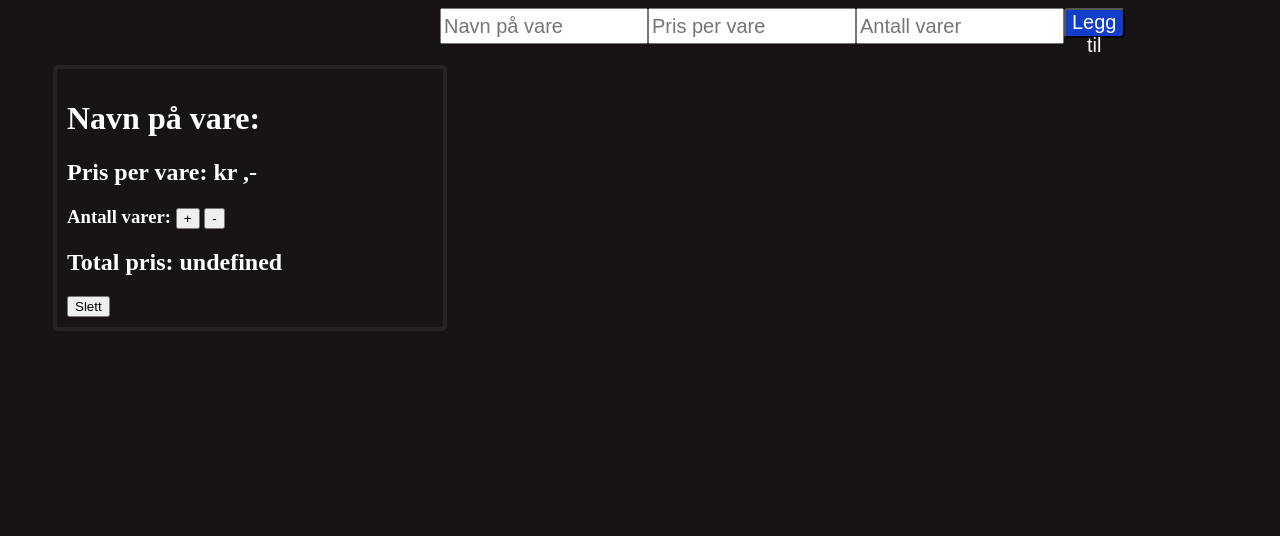
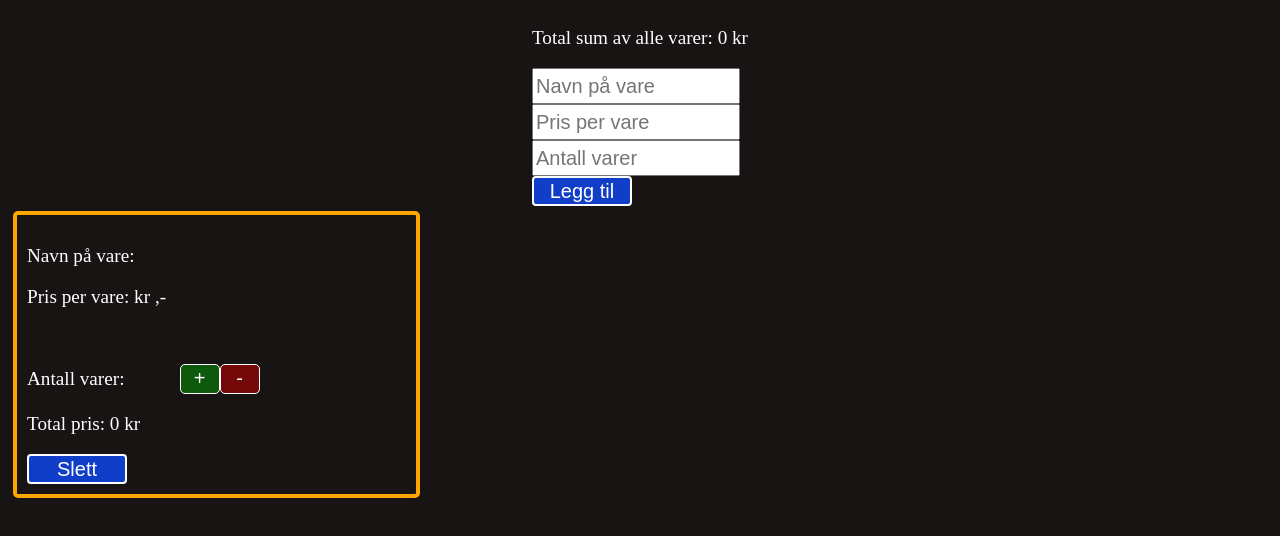
Before and after one commit to hernok/arbeidskrav-javascript, a plain HTML site: page index.html in a window 1280 px wide. Both pictures are taken after a click on the button "Legg til". Drawn offline with Linux system fonts and the light colour scheme.

Commit message:
final commit

```diff
--- a/index.html
+++ b/index.html
@@ -1,38 +1,43 @@
 <!DOCTYPE html>
 <html lang="en">
   <head>
+    <title></title>
     <meta charset="UTF-8" />
     <meta http-equiv="X-UA-Compatible" content="IE=edge" />
     <meta name="viewport" content="width=device-width, initial-scale=1.0" />
     <link rel="stylesheet" href="style.css" />
-    <title></title>
   </head>
   <body onload="loadPage()">
-    <div id="vare-container">
+    <div id="input-container">
+      <div class="total-sum-wrapper">
+        <p id="total-sum-all-products">Total sum av alle varer: 0 kr</p>
+        <form>
           <input
-        class="input-field"
             type="text"
-        id="vare-input"
+            id="input-product-name"
             placeholder="Navn på vare"
           />
           <input
-        class="input-field"
             type="number"
-        id="price-input"
+            id="input-price"
+            min="1"
+            value=""
             placeholder="Pris per vare"
-        onsubmit="return priceError()"
+            oninput="this.value = filterInput(this.value)"
           />
           <input
-        class="input-field"
             type="number"
-        id="amount-input"
+            id="input-amount"
+            min="1"
+            value=""
             placeholder="Antall varer"
-        onsubmit="amountError()"
+            oninput="this.value = filterInput(this.value)"
           />
-
-      <button class="addbtn" onclick="addVare()">Legg til</button>
+        </form>
+        <button onclick="addProduct()">Legg til</button>
       </div>
-    <ul id="vare-list"></ul>
-    <script src="/index.js"></script>
+    </div>
+    <div id="product-list"></div>
+    <script src="index.js"></script>
   </body>
 </html>
--- a/index.js
+++ b/index.js
@@ -1,154 +1,142 @@
-/*function loadPage() {
+let products = [];
+let productContainer = document.getElementById("input-container");
+let inputProductName = document.getElementById("input-product-name");
+let inputPrice = document.getElementById("input-price");
+let inputAmount = document.getElementById("input-amount");
+let productElements = document.getElementById("product-list");
+/*
+function loadPage() {
   alert("Velkommen til din handleliste");
   alert(
-    "For å legge til varer skriver du inn navnet på varen i input-feltet merket med vare"
+    "For å legge til varer skriver du inn navnet på varen i input-feltet merket med Navn på vare"
   );
   alert(
-    "Etter du har skrevet navnet til varen må du velge prisen per vare i feltet under merket pris (kan kun bruke tall)"
+    "Deretter må du velge prisen per vare i feltet under merket pris (kan kun bruke tall som er lik eller høyere enn 1)"
   );
   alert(
-    "Når du har skrevet pris og navn på varen må du skrive antallet du ønsker i feltet under"
+    "Når du har skrevet pris og navn på varen må du skrive antallet du ønsker i feltet under merket Antall varer"
+  );
+  alert(
+    "Du kan endre antall varer etter du har lagt til ved å trykke på + og - knappene i ruten"
+  );
+  alert("For å slette varer kan du trykke på slett knappen nederst i ruten"
+  );
+  alert("Når du nesten er tom for en vare vil boksen bytte farge til oransje"
   );
 }
 */
-
-var vareContainer = document.getElementById("vare-container");
-var vareList = document.getElementById("vare-list");
-
-var vareArray = [];
-
-function addVare() {
-  let vareInput = document.getElementById("vare-input").value;
-  let priceInput = document.getElementById("price-input").value;
-  let amountInput = document.getElementById("amount-input").value;
-
-  vareArray.push({
-    name: vareInput,
-    price: priceInput,
-    amount: amountInput,
+function addProduct() {
+  products.push({
+    name: inputProductName.value,
+    price: inputPrice.value,
+    amount: inputAmount.value,
   });
-
-  console.log(vareArray);
-  forArray();
+  console.log(
+    "La til vare: " +
+      inputProductName.value +
+      ", " +
+      inputPrice.value +
+      ", " +
+      inputAmount.value
+  );
+  updateProductList();
 }
 
-//Array
-function forArray() {
-  vareList.innerHTML = "";
-  for (let i = 0; i < vareArray.length; i++) {
-    vareList.innerHTML += `<div id="item-wrapper"><li id="vare-item">
-        <h1 id="vare-name">
-            Navn på vare: ${vareArray[i].name}
-        </h1>
-        <h2 id="vare-pris">
-          Pris per vare: kr ${vareArray[i].price},-
-        </h2>
-        <h3 id="antall">
-          Antall varer: <input type="button" onclick="plusCounter(${i})" value="+" id="plus-btn" />
-          <span id="number-place"> ${vareArray[i].amount} </span>
-          <input type="button" onclick="minusCounter(${i})" value="-" id="minus-btn" />
-        </h3>
-        <h2>
-          Total pris: ${vareArray[i].arrayPrice}
-        </h2>
-        <button id="delete-btn" onclick="deleteVare(${i})">Slett</button>
-        </li></div>
-        `;
-  }
-  //Total pris
-}
-
-//Fjerne varer
-function deleteVare(i) {
+function removeProduct(index) {
   let confirmDelete = prompt(
-    `Ønsker du å slette "${vareArray[i].name}"?
-    ja / nei.`
+    "Ønsker du å slette " + products[index].name + "?" + " (ja/nei)"
   );
-  if (confirmDelete == "ja") {
-    alert(`${vareArray[i].name} er nå slettet.`);
-    vareArray.splice(i, 1);
-    forArray();
+  if (confirmDelete.toLowerCase() == "ja") {
+    let productName = products[index].name;
+    products.splice(index, 1);
+    updateProductList();
+    alert(productName + " er nå slettet.");
   } else {
     alert("Sletting kansellert.");
   }
 }
-/////////////////////////////////
 
-Counter;
-let counter = `${vareArray[i].amount}`;
+function updateProductList() {
+  productElements.innerHTML = "";
+  let productPriceSum = 0;
+  for (let i = 0; i < products.length; i++) {
+    if (products[i].amount > 5) {
+      productAmountText =
+        "<p class='product-amount-text'>" + products[i].amount + "</p>";
+    } else {
+      productAmountText =
+        "<p class='product-amount-text' style='color: orange;'>" +
+        products[i].amount +
+        "</p>";
+    }
+    productElements.innerHTML +=
+      "<div class='product-wrapper' id='product-" +
+      i +
+      "'>" +
+      "<p>Navn på vare: " +
+      products[i].name +
+      "</p>" +
+      "<p>Pris per vare: kr " +
+      products[i].price +
+      ",-</p>" +
+      "<div style='display: inline-block'>" +
+      "Antall varer:" +
+      productAmountText +
+      "</div>" +
+      "<div class='plus-minus-wrapper'>" +
+      "<input class='plus-button' type='button' value='+' onclick='onPlusClicked(" +
+      i +
+      ")'/>" +
+      "<input class='minus-button' type='button' value='-' onclick='onMinusClicked(" +
+      i +
+      ")'/>" +
+      "</div>" +
+      "<p> Total pris: " +
+      products[i].amount * products[i].price +
+      " kr" +
+      "</p>" +
+      "<button onclick='removeProduct(" +
+      i +
+      ")'>Slett</button>" +
+      "</div>";
 
-var plusBtn = document.getElementById("plus-btn");
-var minusBtn = document.getElementById("minus-btn");
-var antallVare = document.getElementById("antall");
+    if (products[i].amount < 6) {
+      document.getElementById("product-" + i).style.borderColor = "orange";
+    } else {
+      document.getElementById("product-" + i).style.borderColor = "#272323";
+    }
 
-function plusCounter() {
-  counter++;
-  antallVare.innerHTML = counter;
-}
-function minusCounter() {
-  counter--;
-  antallVare.innerHTML = counter;
+    productPriceSum += products[i].amount * products[i].price;
+  }
+  document.getElementById("total-sum-all-products").innerHTML =
+    "Total sum av alle varer: " + productPriceSum + " kr";
 }
 
-if (antallVare.value <= 5) {
-  antallVare.style.color = "orange";
+function onPlusClicked(index) {
+  products[index].amount = parseInt(products[index].amount, 10) + 1;
+  updateProductList();
 }
-plusBtn.onclick = plusCounter(antallVare);
-minusBtn.onclick = minusCounter();
 
-////////////////////////////////
-//Feilmelding hvis input = 0
-/*
-function priceError(priceInput) {
-  if (priceInput.value == 0) {
-    alert("Verdi må være høyere enn 0");
-    return false;
+function onMinusClicked(index) {
+  let productAmount = products[index].amount;
+  let productName = products[index].name;
+  if (productAmount == 6) {
+    alert("Det er snart tomt for " + productName);
   }
-  return true;
+
+  if (products[index].amount == 1) {
+    alert("Antall varer kan ikke være lavere enn 1");
+    return;
+  }
+
+  products[index].amount = parseInt(productAmount, 10) - 1;
+  updateProductList();
 }
-function amountError()
 
-function amountError() {
-  var empt = document.forms["form1"]["text1"].value;
-  if (empt == "") {
-    alert("Please input a Value");
-    return false;
-  } else {
-    alert("Code has accepted : you can try another");
-    return true;
+function filterInput(value) {
+  if (value <= 0) {
+    value = 1;
+    alert("Kan kun bruke tall som er høyere enn 1");
   }
+  return value;
 }
-*/
-/////////////////////////////////
-//Ny counter
-/*
-  var minusBtn = document.getElementById("minus-btn"),
-    plusBtn = document.getElementById("plus-btn"),
-    numberPlace = document.getElementById("number-place"),
-    number = amountInput,
-    min = 1,
-    max = 1000;
-  minusBtn.onclick = function () {
-    if (number > min) {
-      number = number - 1;
-      numberPlace.innerText = number;
-    }
-    if (number == min) {
-      numberPlace.style.color = "red";
-    } else {
-      numberPlace.style.color = "white";
-    }
-  }
-  plusBtn.onclick = function(){
-    if(number<max)
-    {
-      number = number+1;
-      numberPlace.innerText = number;}
-      if(number == max)
-    {
-      numberPlace.style.color="red";
-    }
-else{
-  numberPlace.style.color= "white";
-  }
-  }*/
--- a/style.css
+++ b/style.css
@@ -1,41 +1,73 @@
 body {
-  left: 50%;
   background-color: #181414;
   color: white;
 }
-ul {
-  list-style: none;
+.total-sum-wrapper {
+  font-size: 1.2em;
 }
-#vare-container {
-  left: 50%;
+#input-container {
   width: 400px;
   margin: auto;
   display: flex;
+  justify-content: center;
 }
-.input-field {
+input {
   height: 30px;
   width: 200px;
   left: 50%;
   font-size: 20px;
   display: flex;
 }
-.addbtn {
+button {
   background-color: #103ec9;
   color: white;
   height: 30px;
   width: 100px;
   font-size: 20px;
   border-radius: 4px;
+  border: solid 2px white;
   margin: 0;
   position: relative;
 }
-#item-wrapper {
-  border: 4px solid #272323;
+.product-wrapper {
+  border: 4px solid;
   margin: 5px;
   padding: 10px;
   border-radius: 5px;
+  font-size: 1.2em;
 }
-#vare-list {
+#product-list {
   display: grid;
   grid-template-columns: 33% 33% 33%;
 }
+.plus-button,
+.minus-button {
+  border-radius: 5px;
+  border: 1px solid white;
+  width: 40px;
+  justify-content: center;
+  color: white;
+  position: relative;
+  bottom: 5px;
+  left: 0px;
+}
+.plus-button {
+  background-color: rgb(13, 90, 13);
+  display: inline;
+}
+.minus-button {
+  background-color: rgb(117, 9, 9);
+  display: inline;
+}
+.plus-minus-wrapper {
+  position: relative;
+  top: 5px;
+  display: inline-block;
+}
+.product-amount-text {
+  position: relative;
+  min-width: 35px;
+
+  padding: 10px;
+  display: inline-block;
+}
```
Lines whose indentation alone changed are shown as unchanged.
